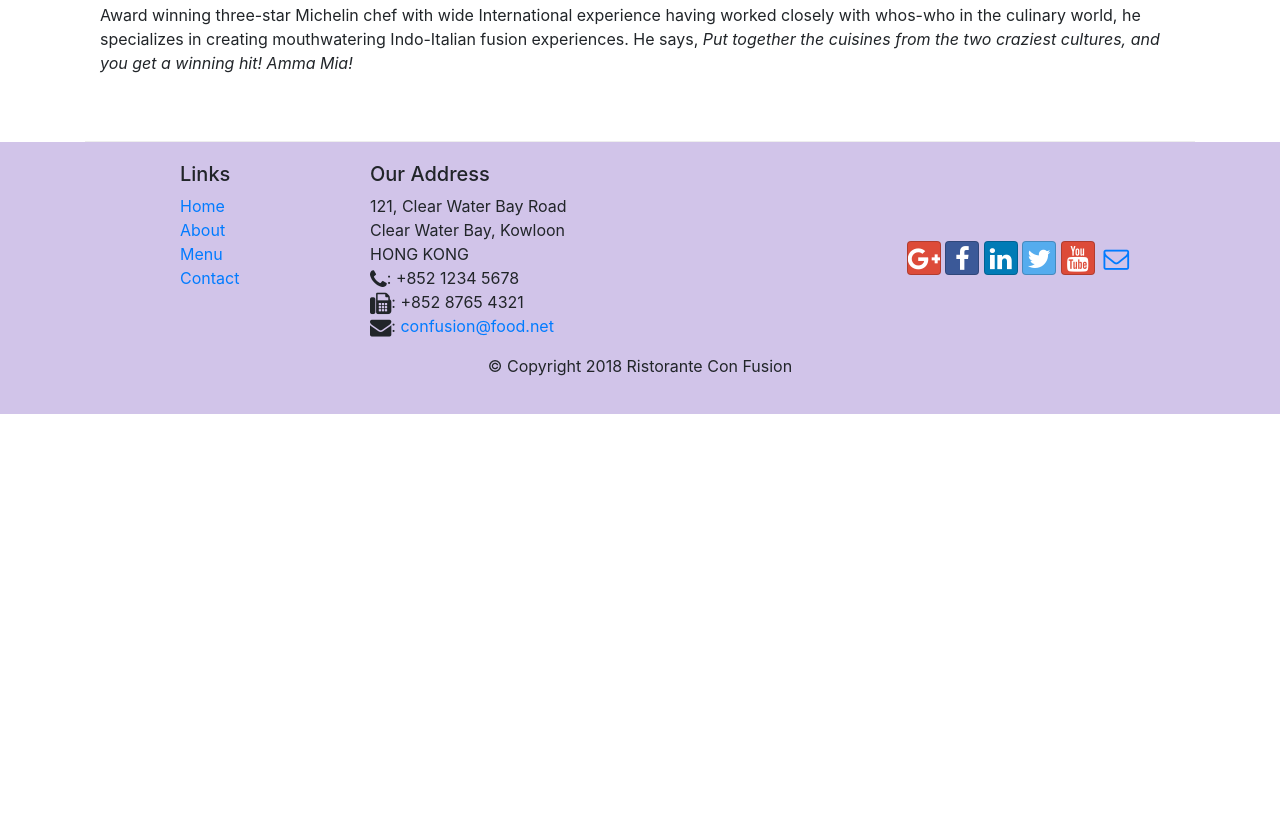
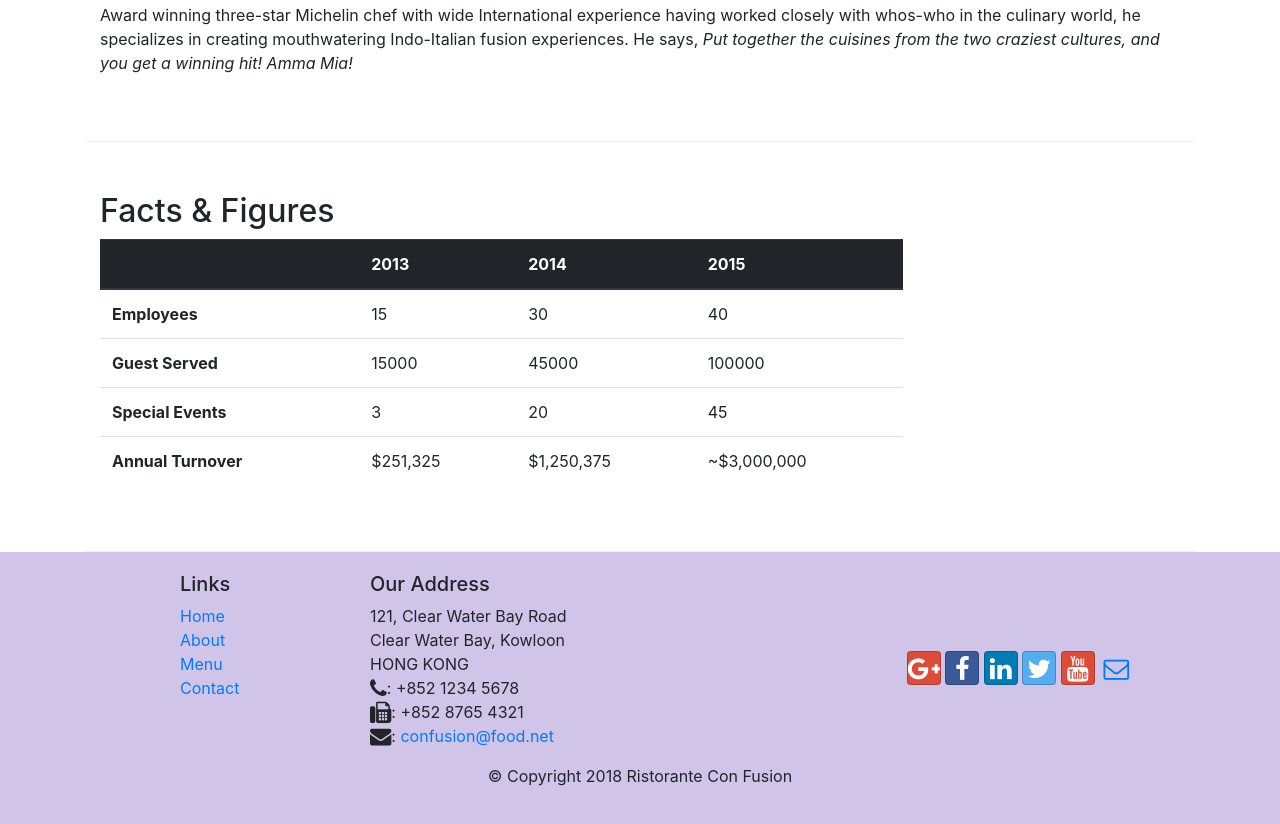
Before and after one commit to harshendrashah/conFusion, a website: page aboutus.html in a window 1280 px wide. Shown: the part 1412-2236 px from the top of the page. Before the commit the page ends 1826 px from the top, so only its background shows below. Drawn offline with nearby package versions, Linux system fonts and the light colour scheme.

Commit message:
Added Table

```diff
--- a/aboutus.html
+++ b/aboutus.html
@@ -83,7 +83,49 @@
                 <p class="d-none d-sm-block">Award winning three-star Michelin chef with wide International experience having worked closely with whos-who in the culinary world, he specializes in creating mouthwatering Indo-Italian fusion experiences. He says, <em>Put together the cuisines from the two craziest cultures, and you get a winning hit! Amma Mia!</em></p>
             </div>
        </div>
-
+       <div class="row row-content">
+           <div class="col-12 col-sm-9">
+               <h2>Facts &amp; Figures</h2>
+               <div class="table-responsive">
+                   <table class="table table-stripped">
+                       <thead class="thead-dark">
+                           <tr>
+                               <th>&nbsp;</th>
+                               <th>2013</th>
+                               <th>2014</th>
+                               <th>2015</th>
+                           </tr>
+                       </thead>
+                       <tbody>
+                           <tr>
+                               <th>Employees</th>
+                               <td>15</td>
+                               <td>30</td>
+                               <td>40</td>
+                           </tr>
+                           <tr>
+                                <th>Guest Served</th>
+                                <td>15000</td>
+                                <td>45000</td>
+                                <td>100000</td>
+                            </tr>
+                            <tr>
+                                <th>Special Events</th>
+                                <td>3</td>
+                                <td>20</td>
+                                <td>45</td>
+                            </tr>
+                            <tr>
+                                <th>Annual Turnover</th>
+                                <td>$251,325</td>
+                                <td>$1,250,375</td>
+                                <td>~$3,000,000</td>
+                            </tr>
+                       </tbody>
+                   </table>
+               </div>
+           </div>
+       </div>
     </div>
 
     <footer class="footer">
```
Also changed, not shown: contactus.html (+1 -1 lines).
